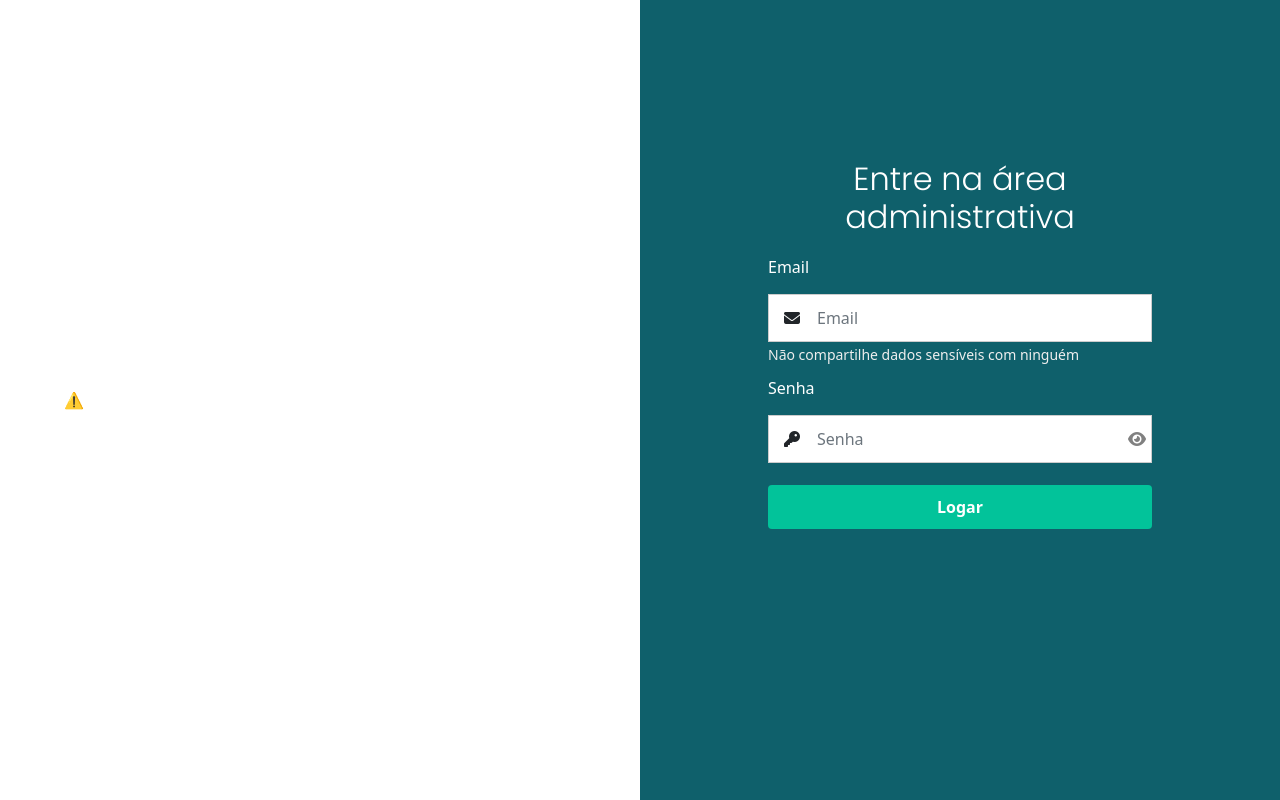
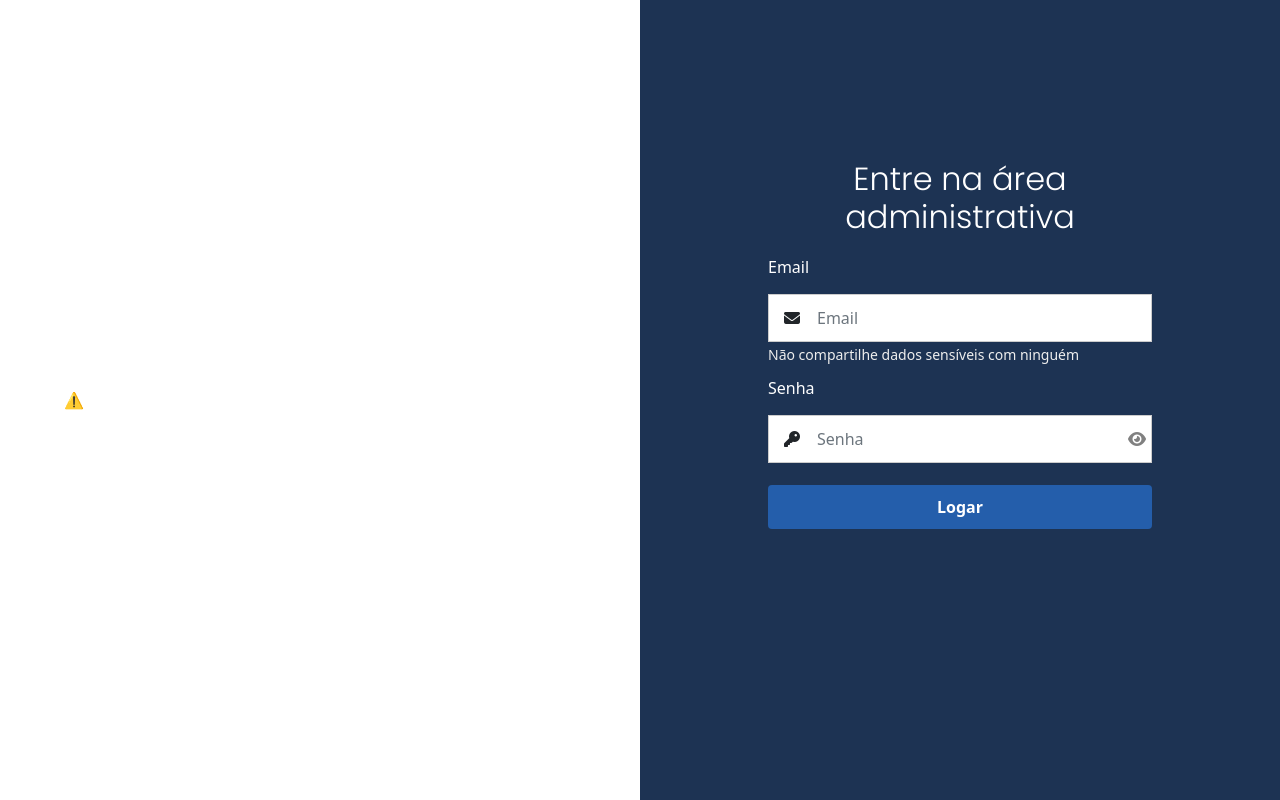
Before and after one commit to gabriellac2002/Artella, a PHP site: page /app/views/site/login.html in a window 1280 px wide. Run offline with PHP 8.4, Linux system fonts and the light colour scheme; some libraries are stand-ins or nearby versions.

Commit message:
Mudando a cor para combinar com a navbar

```diff
--- a/app/views/site/login.html
+++ b/app/views/site/login.html
@@ -15,14 +15,16 @@
   <link href="https://fonts.googleapis.com/css2?family=Poppins:wght@300&display=swap" rel="stylesheet">
   <link rel="stylesheet" href="../../../public/css/styles.css">
   <link rel="stylesheet" href="../../../public/css/loginStyle.css">
+  <link rel="stylesheet" href="../../../public/css/navBarStyle.css">
   <title>Artella - Login</title>
 </head>
 <body class="bg-universal">
+
   <main>
     <section style="background-color: white;" class="animation">
       <lottie-player src="https://assets7.lottiefiles.com/packages/lf20_jmn5frwv.json" background="white"  speed="1" class="animationComponent" loop autoplay></lottie-player>
     </section>
-    <section class="form">
+    <section style="" class="form">
       <form>
         <h2>Entre na área administrativa</h2>
         <div class="form-group">
@@ -42,7 +44,7 @@
           </div>
           <small class="message form-text"></small>
         </div>
-        <button style="background-color: #051d40; font-weight: bold;" type="submit" class="btn btn-primary">Logar</button>
+        <button style="background-color: #245eab !important; font-weight: bold;" type="submit" class="btn btn-primary">Logar</button>
       </form>
     </section>
   </main>
--- a/app/views/site/navBar.html
+++ b/app/views/site/navBar.html
@@ -19,8 +19,7 @@
   <link rel="preconnect" href="https://fonts.googleapis.com">
   <link rel="preconnect" href="https://fonts.gstatic.com" crossorigin>
   <link href="https://fonts.googleapis.com/css2?family=Poppins:wght@300&display=swap" rel="stylesheet">
-  <link rel="stylesheet" href="../../../public/css/navBarStyle.css">
-  <link rel="stylesheet" href="../../../public/css/styles.css">
+   <link rel="stylesheet" href="../../../public/css/styles.css">
 
 
 
--- a/public/css/loginStyle.css
+++ b/public/css/loginStyle.css
@@ -20,7 +20,7 @@ html, body {
   flex-direction: column;
   align-items: center;
   height: 100%;
-  background-color: #0f606b;
+  background-color: #1D3353;
 }
 
 .form h2 {
@@ -46,12 +46,12 @@ small {
 
 .form > form div {
   margin-top: 10px;
+
 }
 
 button {
   margin-top: 22px;
   color: white;
-  background-color: #02C39A !important;
   font-weight: bold;
   padding: 10px !important;
   border: 0px solid black !important;
--- a/public/css/navBarStyle.css
+++ b/public/css/navBarStyle.css
@@ -33,7 +33,7 @@ nav {
 }
 
 .logo {
-  width: 120px;
+  width: 75px;
 }
 
 .nav-menu-itens {
```
